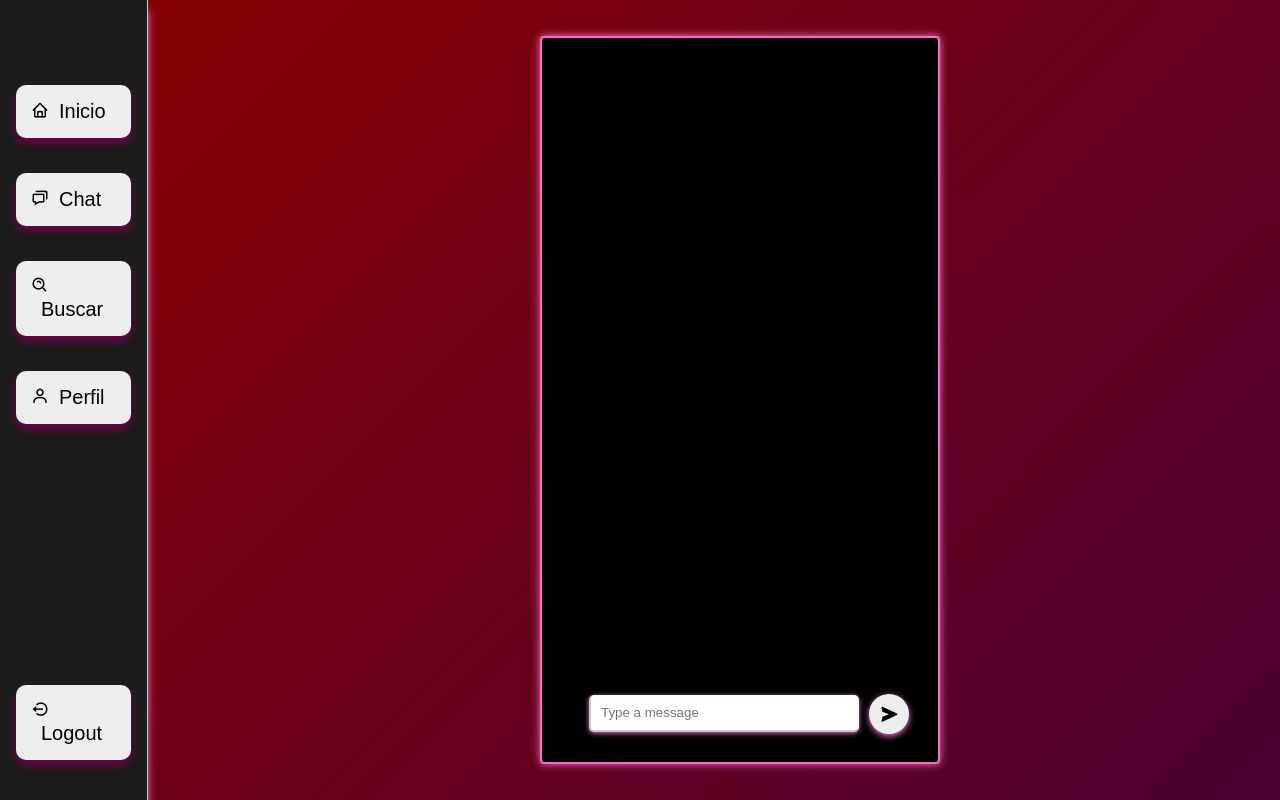
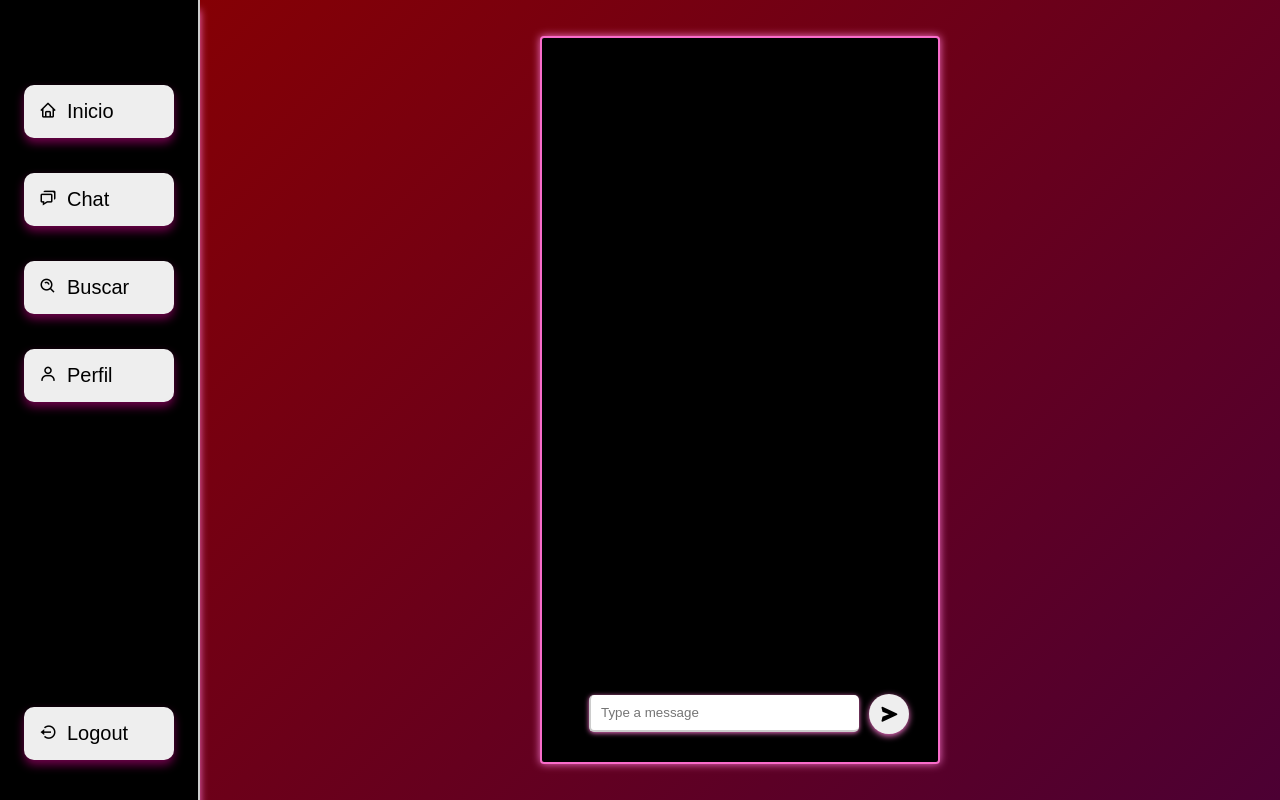
Before and after one commit to Franco4848/ProyectoFinal, a Flask app: page /chat in a window 1280 px wide. Run offline with Flask 3, Linux system fonts and the light colour scheme; parts of the project's set-up code (start-up, migrations or seed data) failed here and were passed over; some libraries are stand-ins or nearby versions.

Commit message:
se arreglo tamaño de barraNav en el chat

```diff
--- a/static/css/mensajes.css
+++ b/static/css/mensajes.css
@@ -104,3 +104,60 @@ ul .mensaje{
     background-color: #eee;
     border-radius: 5px;
 }
+
+.contenedor-main{
+    display: flex;
+}
+.barraNav{
+    position: fixed;
+    top: 0;
+    left: 0;
+    margin: 0;
+    padding: 0;
+    padding: 20px;
+    background-color: #000;
+    width: 200px;
+    height: 100vh;
+    display: flex;
+    flex-direction: column;
+    align-items: center;
+    border-right: 2px solid #ccc;
+    box-shadow: 0 10px 8px #f672ca;
+
+
+}
+
+.itemNav{
+    padding: 15px;
+    margin: 0 0 20px 0;
+    list-style-type: none;
+    text-decoration: none;
+    background-color: #eee;
+    width: 150px;
+    font-size: 18px;
+    border-radius: 10px;
+    margin-top: 35px;
+    box-shadow: 0 5px 10px #6e024a;
+
+
+
+}
+a{
+    text-decoration: none;
+    color: inherit;
+    display: inline-block;
+    /* padding: 5px 0; */
+    margin-left: 10px;
+    font-size: 20px;
+    text-align:center;
+}
+.separador{
+    margin-top: 30px;
+}
+.supp{
+    margin-top: auto;
+}
+.itemNav:hover{
+    background-color: #6f044c;
+    color: #ccc;
+}
--- a/static/css/support.css
+++ b/static/css/support.css
@@ -32,7 +32,7 @@
 
 
 }
-a{
+.links--nav{
     text-decoration: none;
     color: inherit;
     display: inline-block;
--- a/templates/mensajes.html
+++ b/templates/mensajes.html
@@ -6,13 +6,14 @@
     <title>CHAT</title>
 
     <link rel="stylesheet" href="/static/css/mensajes.css">
-    <link rel="stylesheet" href="{{ url_for('static', filename='css/support.css') }}">
 
     <link href='https://unpkg.com/boxicons@2.1.4/css/boxicons.min.css' rel='stylesheet'>
 
 
 </head>
 <body>
+    {% include 'support.html' %}
+    <main class="contenedor-main">
         <section id="chat">
             <ul id="messages"></ul>
             <div id="form">
@@ -20,8 +21,8 @@
                 <button type="submit" id="send"><i class='bx bxs-send'></i></button>
             </div>
         </section>
+    </main>
 
-    {% include 'support.html' %}
 
         <!-- jQuery: Permite obtener y utilizar los id -->
         <script src="https://code.jquery.com/jquery-3.7.1.min.js"
@@ -56,3 +57,4 @@
 </body>
 </html>
     <!-- <script src="/server/index.js"></script> -->
+    <!-- <script src="/server/index.js"></script> -->
--- a/templates/support.html
+++ b/templates/support.html
@@ -13,10 +13,10 @@
 <body>-->
     <ul class="barraNav">
         <div class="separador">
-        <li class="itemNav "><i class='bx bx-home'></i><a href="/add_post"> Inicio</a></li>
-        <li class="itemNav"><i class='bx bx-chat'></i><a href="/chat">Chat</a></li>
-        <li class="itemNav"><i class='bx bx-search-alt'></i><a href="/buscar">Buscar</a></li>
-        <li class="itemNav"><i class='bx bx-user'></i><a href="/perfil/{{ current_user.id }}">Perfil</a></li>
+        <li class="itemNav "><i class='bx bx-home'></i><a class="links--nav"  href="/add_post"> Inicio</a></li>
+        <li class="itemNav"><i class='bx bx-chat'></i><a  class="links--nav" href="/chat">Chat</a></li>
+        <li class="itemNav"><i class='bx bx-search-alt'></i><a class="links--nav"  href="/buscar">Buscar</a></li>
+        <li class="itemNav"><i class='bx bx-user'></i><a  class="links--nav" href="/perfil/{{ current_user.id }}">Perfil</a></li>
         </div>
 
         <li class="itemNav supp "><i class='bx bx-log-out-circle'></i><a href="/logout">Logout</a></li>
```
Lines whose indentation alone changed are shown as unchanged.
